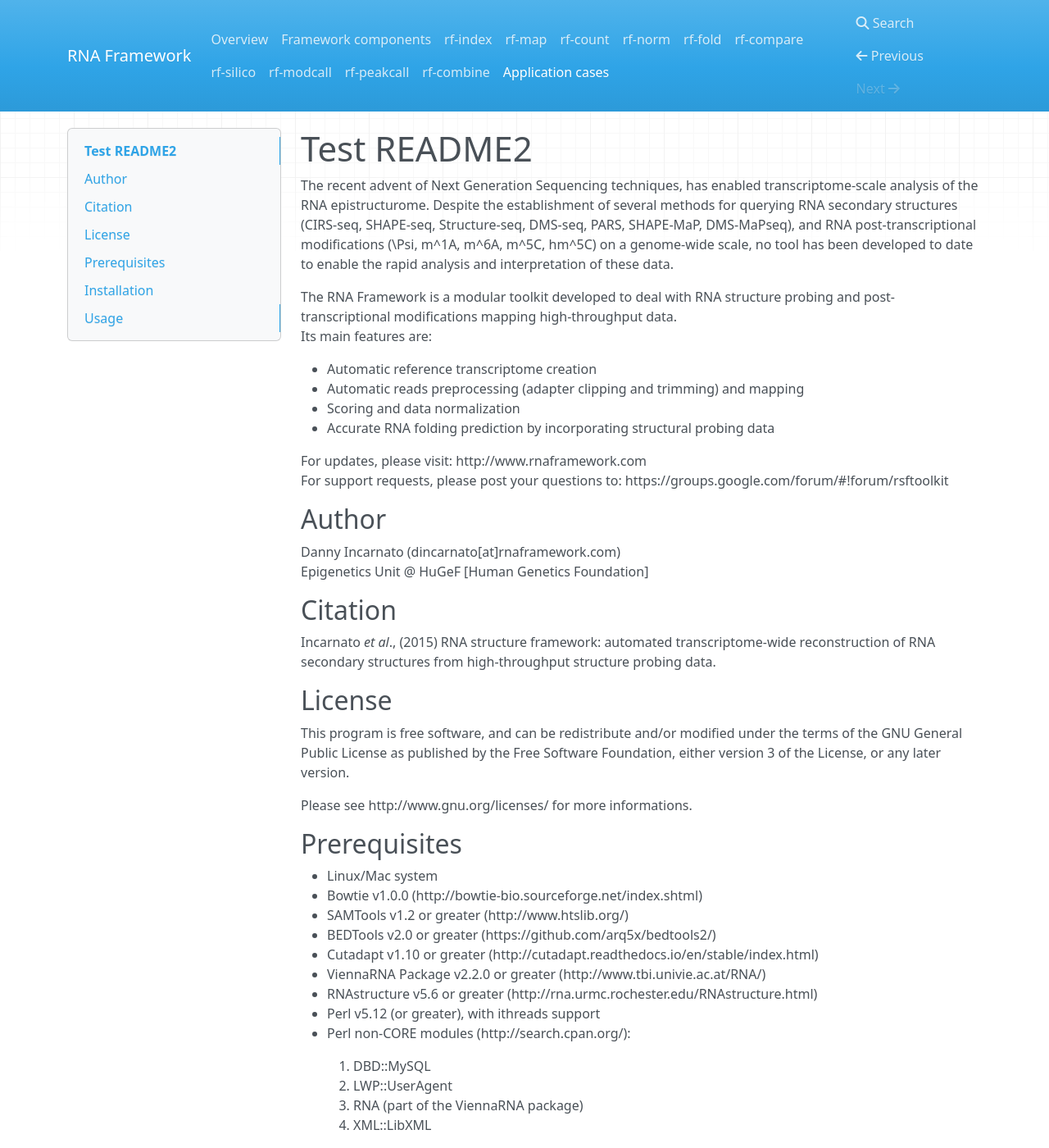
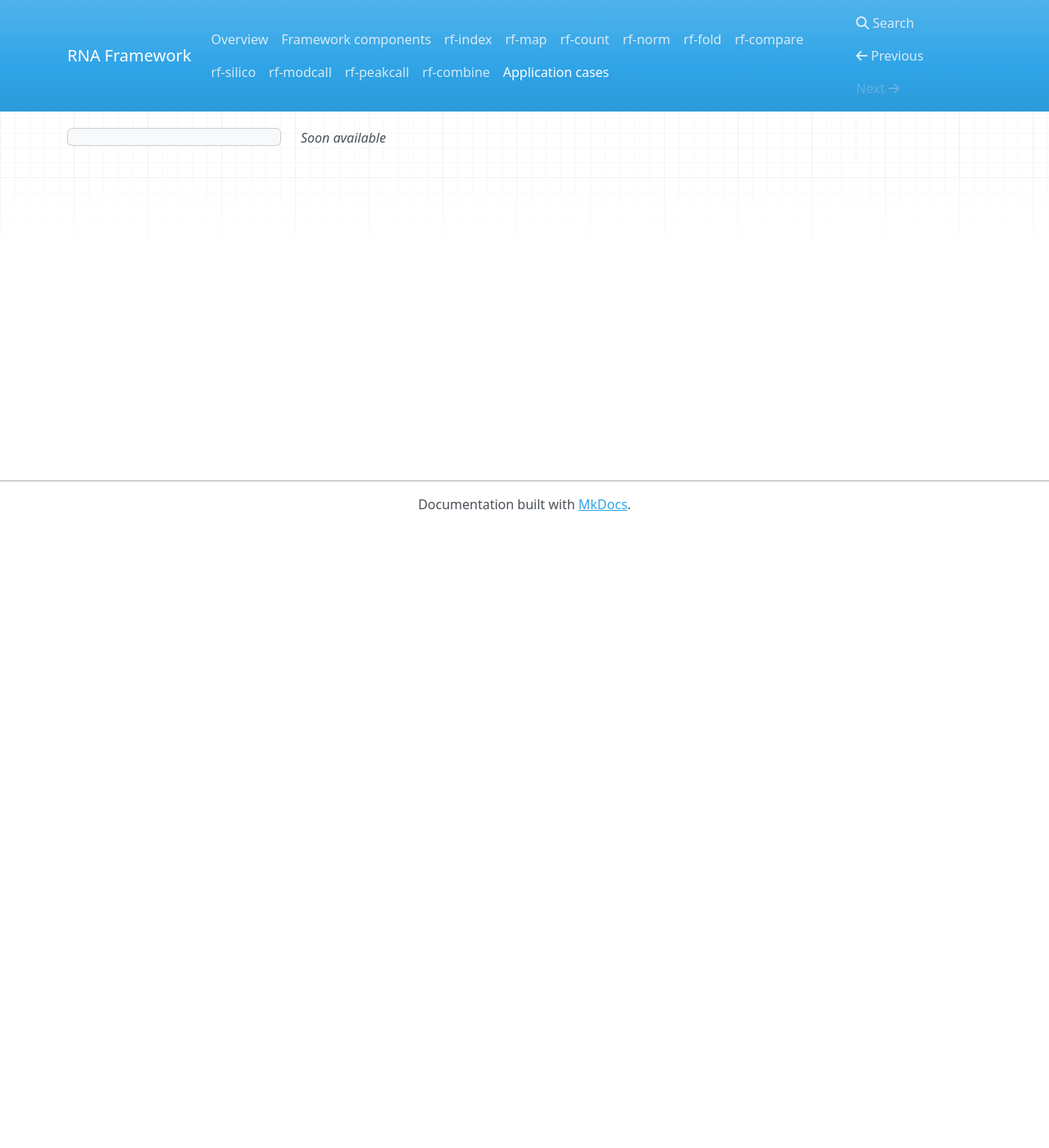
Before and after one commit to dincarnato/RNAFramework, an MkDocs documentation site: the page built from docs/cases.md, in a window 1280 px wide and 1400 px high. Shown: the whole window at 82% size. Built offline with MkDocs 1.6.1, drawn with Linux system fonts in a browser that asks for light colours; nearby versions of some CDN libraries; old or Windows-style settings are respelled for this version of MkDocs; some of the changed text lies outside the part shown.

Commit message:
no message

````diff
--- a/docs/cases.md
+++ b/docs/cases.md
@@ -1,69 +1 @@
-# Test README2
-
-The recent advent of Next Generation Sequencing techniques, has enabled transcriptome-scale analysis of the RNA epistructurome.
-Despite the establishment of several methods for querying RNA secondary structures (CIRS-seq, SHAPE-seq, Structure-seq, DMS-seq, PARS, SHAPE-MaP, DMS-MaPseq), and RNA post-transcriptional modifications (\Psi, m^1A, m^6A, m^5C, hm^5C) on a genome-wide scale, no tool has been developed to date to enable the rapid analysis and interpretation of these data.
-
-The RNA Framework is a modular toolkit developed to deal with RNA structure probing and post-transcriptional modifications mapping high-throughput data.
-Its main features are:
-
-- Automatic reference transcriptome creation
-- Automatic reads preprocessing (adapter clipping and trimming) and mapping
-- Scoring and data normalization
-- Accurate RNA folding prediction by incorporating structural probing data
-
-For updates, please visit: http://www.rnaframework.com
-For support requests, please post your questions to: https://groups.google.com/forum/#!forum/rsftoolkit
-
-
-## Author
-
-Danny Incarnato (dincarnato[at]rnaframework.com)
-Epigenetics Unit @ HuGeF [Human Genetics Foundation]
-
-
-## Citation
-
-Incarnato *et al*., (2015) RNA structure framework: automated transcriptome-wide reconstruction of RNA secondary structures from high-throughput structure probing data.
-
-
-## License
-
-This program is free software, and can be redistribute and/or modified under the terms of the GNU General Public License as published by the Free Software Foundation, either version 3 of the License, or any later version.
-
-Please see http://www.gnu.org/licenses/ for more informations.
-
-
-## Prerequisites
-
-- Linux/Mac system
-- Bowtie v1.0.0 (http://bowtie-bio.sourceforge.net/index.shtml)
-- SAMTools v1.2 or greater (http://www.htslib.org/)
-- BEDTools v2.0 or greater (https://github.com/arq5x/bedtools2/)
-- Cutadapt v1.10 or greater (http://cutadapt.readthedocs.io/en/stable/index.html)
-- ViennaRNA Package v2.2.0 or greater (http://www.tbi.univie.ac.at/RNA/)
-- RNAstructure v5.6 or greater (http://rna.urmc.rochester.edu/RNAstructure.html)
-- Perl v5.12 (or greater), with ithreads support
-- Perl non-CORE modules (http://search.cpan.org/):
-
-    1. DBD::MySQL
-    2. LWP::UserAgent
-    3. RNA (part of the ViennaRNA package)
-    4. XML::LibXML
-
-
-## Installation
-
-Clone RSF git repository:
-```bash
-git clone https://github.com/dincarnato/RNAFramework
-```
-This will create the RNAFramework folder.
-To add RNA Framework executables to your PATH, simply type:
-```bash
-export PATH=$PATH:/path/to/RNAFramework
-```
-
-## Usage
-
-Please refer to the RNA Framework manual.
-To obtain parameters list, simply call the required program with the "-h" (or "--help") parameter.
+*Soon available*
````
Also changed, not shown: docs/components.md (+3 -0 lines), docs/index.md (+2 -1 lines), docs/rf-index.md (+2 -1 lines), docs/rf-map.md (+1 -1 lines).
